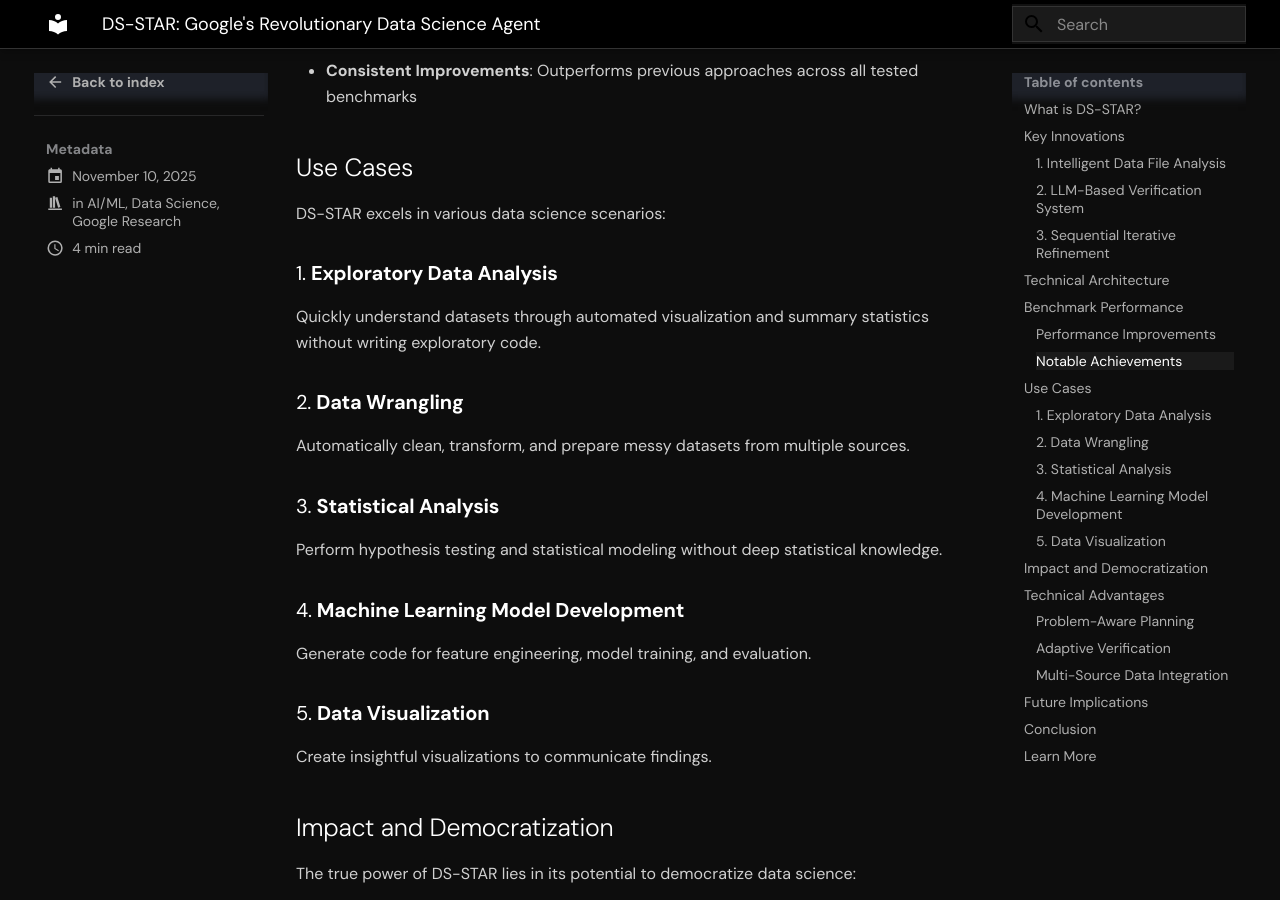
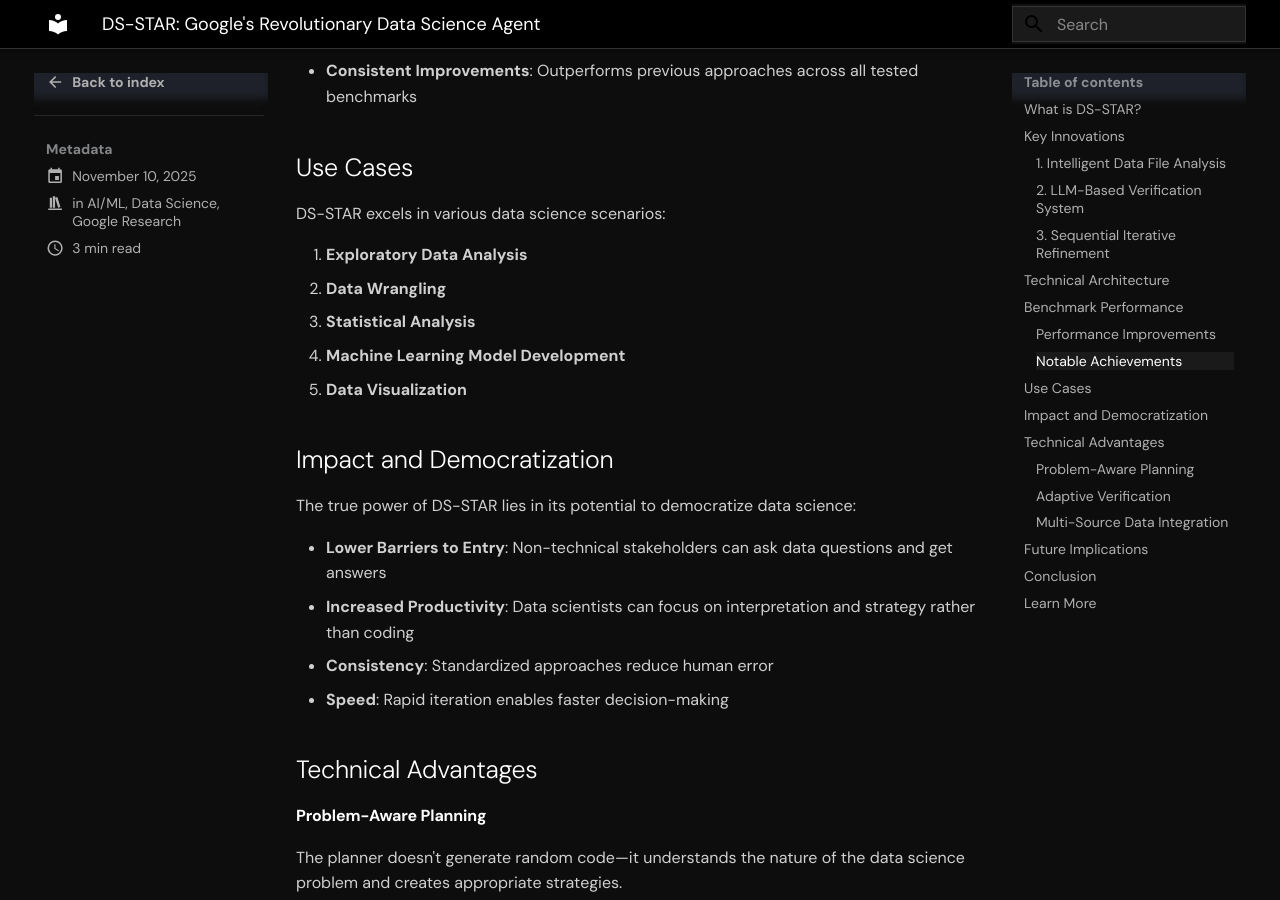
Before and after one commit to dataideaorg/dataidea-blog, an MkDocs documentation site: the page built from docs/posts/ds-star-google-data-science-agent.md, in a window 1280 px wide and 900 px high, scrolled down 2465 px. Built offline with MkDocs 1.6.1 and Material for MkDocs 9.7.7, drawn with Linux system fonts in a browser that asks for light colours; some web fonts are replaced.

```diff
--- a/docs/index.md
+++ b/docs/index.md
@@ -1,3 +1,3 @@
-# DataIdea Blog
+# DATAIDEA Blog
 
 Welcome to the DataIdea Blog! Explore insightful articles on data science, AI, machine learning, and emerging technologies.
--- a/docs/posts/ds-star-google-data-science-agent.md
+++ b/docs/posts/ds-star-google-data-science-agent.md
@@ -89,20 +89,11 @@ DS-STAR achieved state-of-the-art results across multiple data science benchmark
 
 DS-STAR excels in various data science scenarios:
 
-### 1. **Exploratory Data Analysis**
-Quickly understand datasets through automated visualization and summary statistics without writing exploratory code.
-
-### 2. **Data Wrangling**
-Automatically clean, transform, and prepare messy datasets from multiple sources.
-
-### 3. **Statistical Analysis**
-Perform hypothesis testing and statistical modeling without deep statistical knowledge.
-
-### 4. **Machine Learning Model Development**
-Generate code for feature engineering, model training, and evaluation.
-
-### 5. **Data Visualization**
-Create insightful visualizations to communicate findings.
+1. **Exploratory Data Analysis**
+2. **Data Wrangling**
+3. **Statistical Analysis**
+4. **Machine Learning Model Development**
+5. **Data Visualization**
 
 ## Impact and Democratization
 
@@ -115,7 +106,7 @@ The true power of DS-STAR lies in its potential to democratize data science:
 
 ## Technical Advantages
 
-### Problem-Aware Planning
+#### Problem-Aware Planning
 The planner doesn't generate random code—it understands the nature of the data science problem and creates appropriate strategies.
 
 ### Adaptive Verification
```
